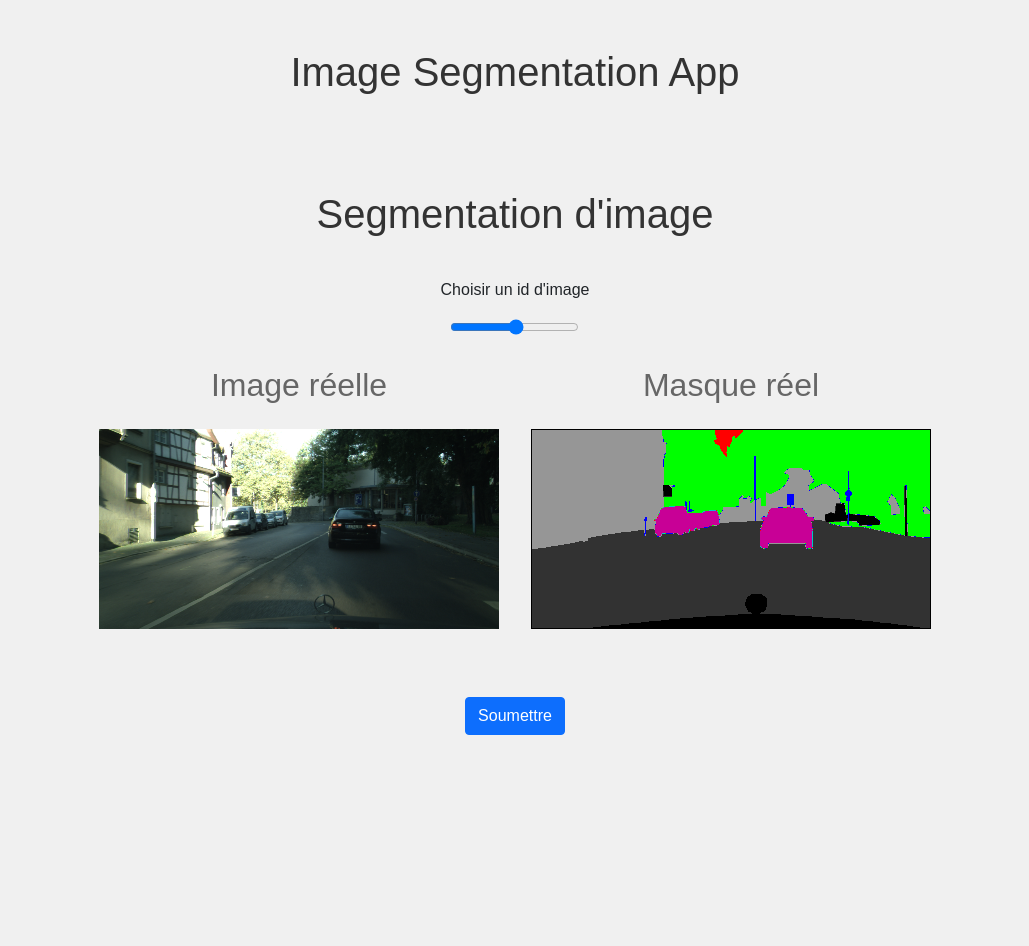
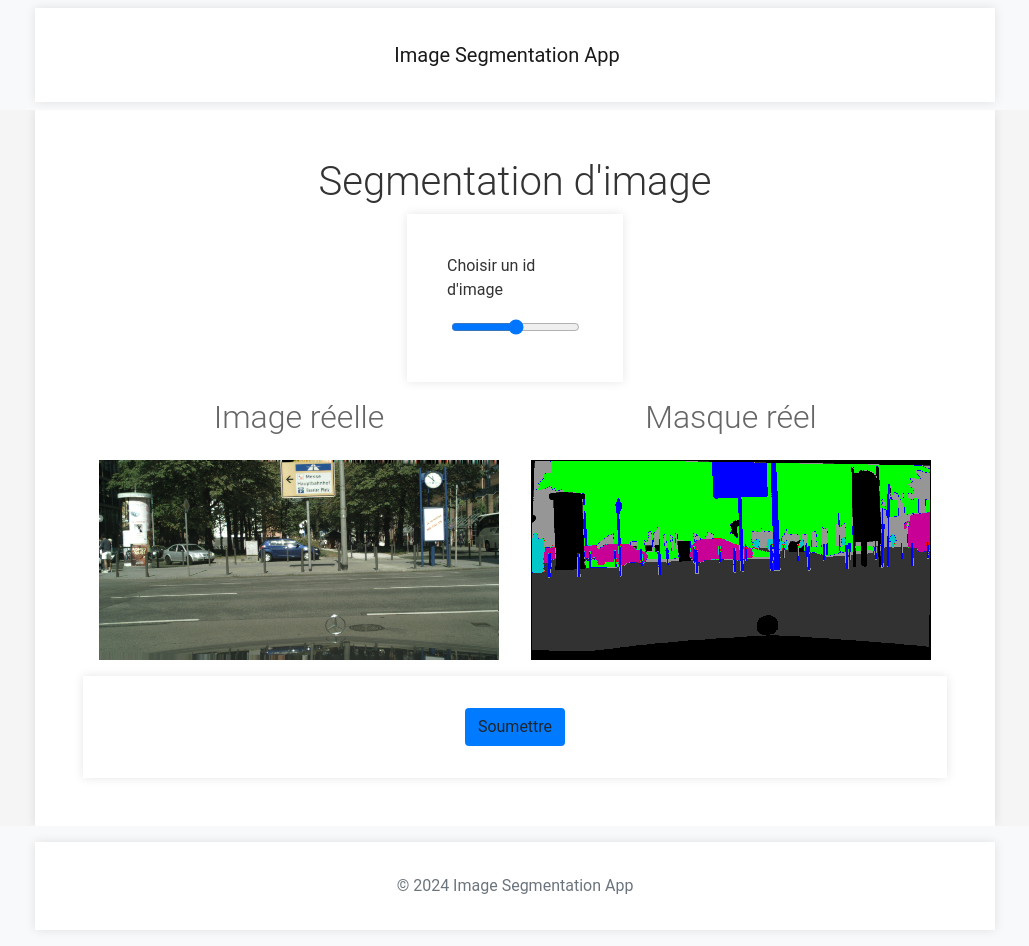
Before and after one commit to Zaccaria-Amillou/app_image, a Python web app: template templates/index.html in a window 1280 px wide. Shown: the whole page, without its empty margins (125-1154 px from the left). Before the commit the page ends 735 px from the top, so only its background shows below. Run offline with Jinja, Linux system fonts and the light colour scheme; the template is opened without the code that fills it, so the values that code supplies are empty.

Commit message:
'modified:   static/css/style.css'

```diff
--- a/static/css/style.css
+++ b/static/css/style.css
@@ -1,44 +1,59 @@
 body {
-    font-family: 'Arial', sans-serif;
-    background-color: #f0f0f0;
+    font-family: 'Roboto', sans-serif;
+    background-color: #f5f5f5;
     color: #333;
 }
 
-.page {
-    padding: 3%;
+.container {
+    max-width: 960px;
     margin: 0 auto;
-    max-width: 960px;
+    padding: 2em;
+    background-color: #fff;
+    box-shadow: 0 0 10px rgba(0, 0, 0, 0.1);
+    display: flex;
+    flex-direction: column;
+    align-items: center;
 }
 
-.container {
-    display: flex;
-    flex-direction: column;
-    justify-content: center;
-    align-items: center;
-    margin-top: 2em;
+h1, h2 {
+    text-align: center;
+    font-weight: 300;
 }
 
 h1 {
-    text-align: center;
     font-size: 2.5em;
     color: #333;
 }
 
 h2 {
-    text-align: center;
     font-size: 2em;
     color: #666;
 }
 
 .btn {
+    display: inline-block;
+    font-weight: 400;
+    color: #212529;
+    text-align: center;
+    vertical-align: middle;
+    cursor: pointer;
     background-color: #007bff;
-    color: #fff;
-    border-radius: 5px;
-    padding: 10px 20px;
-    text-decoration: none;
-    margin: 20px 0;
+    border: 1px solid transparent;
+    padding: .375rem .75rem;
+    font-size: 1rem;
+    line-height: 1.5;
+    border-radius: .25rem;
+    transition: color .15s ease-in-out, background-color .15s ease-in-out, border-color .15s ease-in-out, box-shadow .15s ease-in-out;
+}
+
+.button-container {
+    display: flex;
+    justify-content: center;
+    align-items: center;
 }
 
 .btn:hover {
+    color: #212529;
     background-color: #0056b3;
+    border-color: #0056b3;
 }
--- a/templates/index.html
+++ b/templates/index.html
@@ -2,12 +2,9 @@
 
 {% block body %}
 
-<style>
-body {
-    background-color: #f0f0f0;
-    font-family: 'Arial', sans-serif;
-}
-</style>
+<head>
+  <link rel="stylesheet" type="text/css" href="{{ url_for('static', filename='script/style.css') }}">
+</head>
 
 <div class="page">
     <h1>Segmentation d'image</h1>
--- a/templates/layout.html
+++ b/templates/layout.html
@@ -1,35 +1,32 @@
 <!DOCTYPE html>
 <html lang="en">
   <head>
-      <meta charset="UTF-8">
-      <link rel="stylesheet" href="{{ url_for('static', filename= 'css/style.css') }}">
-      <link href="https://cdn.jsdelivr.net/npm/bootstrap@5.0.2/dist/css/bootstrap.min.css" rel="stylesheet">
-      <title>Flask App</title>
-      <style>
-        body {
-          background-color: #f0f0f0;
-          font-family: 'Arial', sans-serif;
-        }
-        .container {
-          max-width: 960px;
-        }
-        .header {
-          padding: 3rem 1.5rem;
-          text-align: center;
-        }
-      </style>
+    <meta charset="UTF-8">
+    <meta name="viewport" content="width=device-width, initial-scale=1">
+    <link rel="stylesheet" href="{{ url_for('static', filename= 'css/style.css') }}">
+    <link href="https://cdn.jsdelivr.net/npm/bootstrap@5.0.2/dist/css/bootstrap.min.css" rel="stylesheet">
+    <title>Flask App</title>
   </head>
   <body>
-    <div class="header">
-      <h1 class="header-title">Image Segmentation App</h1>
-    </div>
+    <nav class="navbar navbar-expand-lg navbar-light bg-light">
+      <div class="container">
+        <div class="mx-auto">
+          <a class="navbar-brand" href="#">Image Segmentation App</a>
+        </div>
+      </div>
+    </nav>
+    <main role="main" class="container py-5">
+      {% block body %}
+      {% endblock %}
+    </main>
 
-    {% block body %}
-
-    {% endblock %}
+    <footer class="footer mt-auto py-3 bg-light">
+      <div class="container">
+        <span class="text-muted">© 2024 Image Segmentation App</span>
+      </div>
+    </footer>
 
     <!-- Bootstrap Javascripts -->
     <script src="https://cdn.jsdelivr.net/npm/bootstrap@5.0.2/dist/js/bootstrap.bundle.min.js"></script>
-
   </body>
 </html>
--- a/test_flask.py
+++ b/test_flask.py
@@ -93,7 +93,7 @@ path_files = getPathFiles()
 
 app = Flask(__name__)
 
-model = tf.lite.Interpreter(model_path='../model/checkpointVGG19_U-Net_base.tflite')
+model = tf.lite.Interpreter(model_path='model/ResNet50_U-Net_basic.tflite')
 model.allocate_tensors()
 
 # Endpoint pour récupérer l'image et le masque réels en fonction de l'id sélectionné
```
Also changed, not shown: flask_test.py (deleted, +0 -42 lines), static/data/predict/combined.png, static/data/predict/img.png, static/data/predict/mask.png, static/data/predict/mask_predicted.png.
